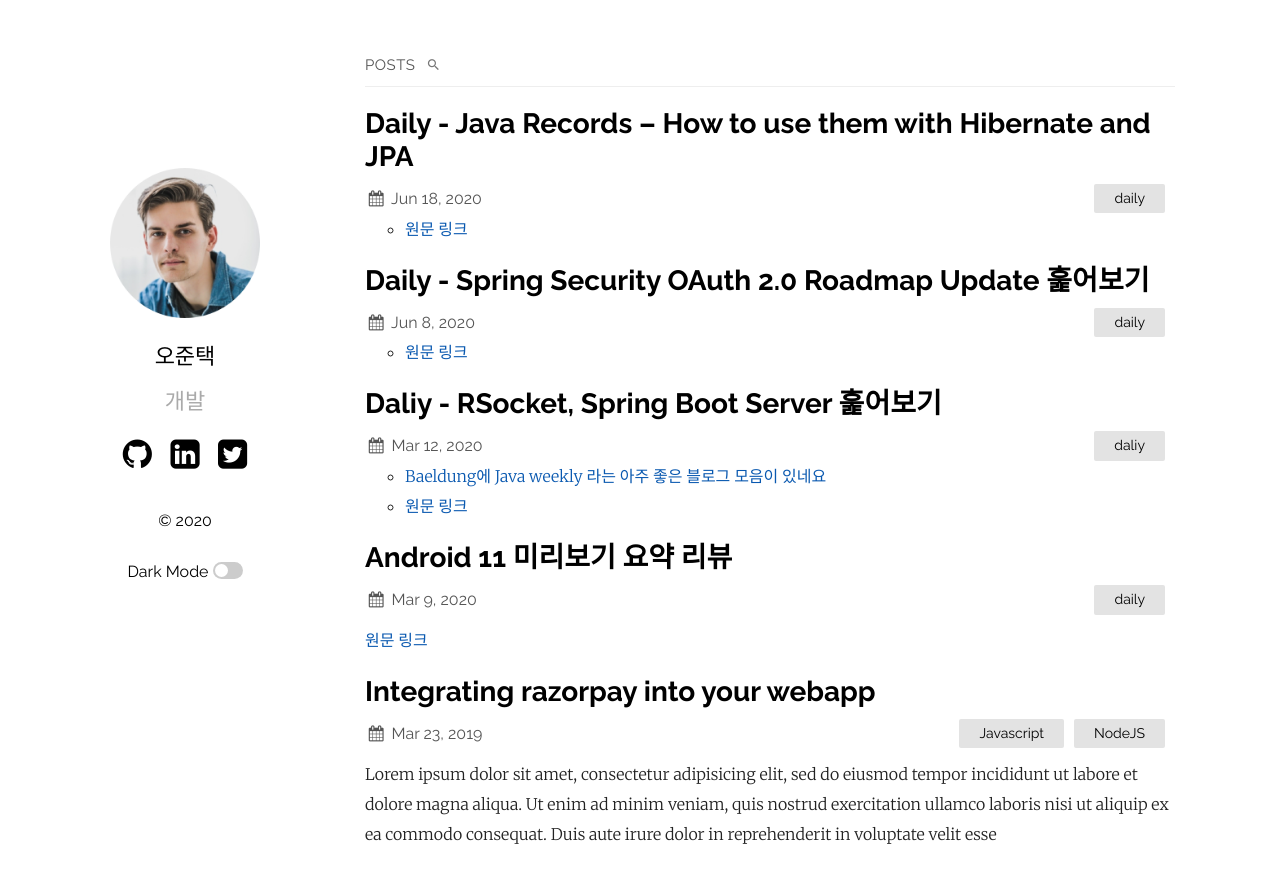
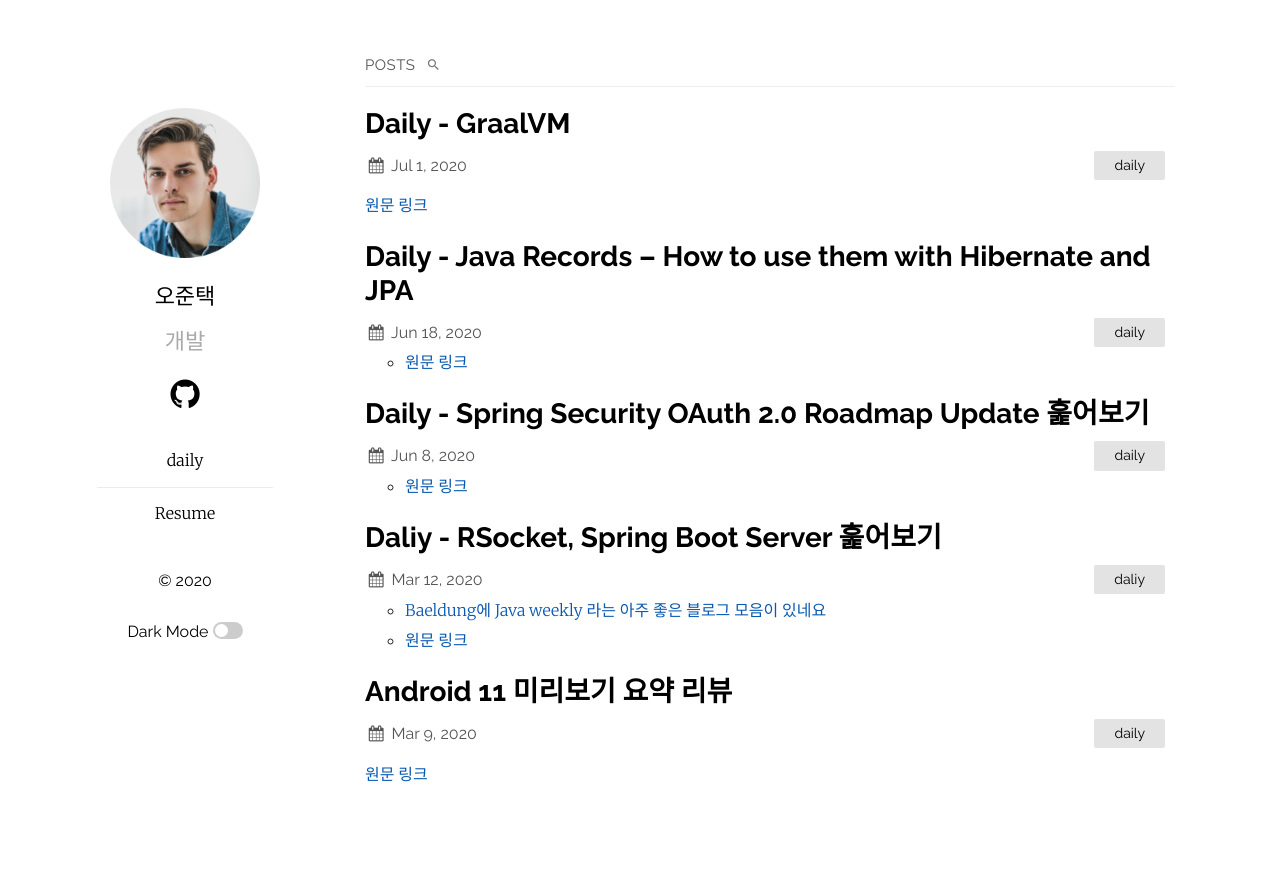
Before and after one commit to ohjuntaek/ohjuntaek.github.io, a Jekyll site: the page built from index.md, in a window 1280 px wide. Shown: the top 883 px of the page. Built offline with Jekyll 4.4.1, drawn with Linux system fonts in a browser that asks for light colours.

Commit message:
graal vm

````diff
--- a/Gemfile
+++ b/Gemfile
@@ -2,3 +2,5 @@
 
 source "https://rubygems.org"
 gemspec
+
+gem "plainwhite"
--- a/_config.yml
+++ b/_config.yml
@@ -16,12 +16,19 @@ plainwhite:
   sitemap: true # set to true to generate sitemap.xml content
   search: true # set to true to enable searchbar
   dark_mode: true # set to true to add dark mode toggle
+  disqus_shortname: JuneTaek Oh
+  show_excerpts: true
+  navigation:
+  - title: daily
+    url: "/daliy"
+  - title: Resume
+    url: "/resume"
 
   # generate social links in footer
   social_links:
-    twitter: thelehhman
-    github:  thelehhman
-    linkedIn: in/thelehhman
+    # twitter: thelehhman
+    github:  ohjuntaek
+    # linkedIn: in/thelehhman
     rss: rss
     # dribbble: jekyll
     # flickr:   jekyll
@@ -46,6 +53,7 @@ plainwhite:
 
 # Build settings
 theme: plainwhite
+remote_theme: thelehhman/plainwhite-jekyll
 
 plugins:
   - jekyll-seo-tag
--- a/_posts/2019-03-23-welcome-to-jekyll.markdown
+++ /dev/null
@@ -1,28 +0,0 @@
----
-layout: post
-title:  "Integrating razorpay into your webapp"
-date:   2019-03-23 21:03:36 +0530
-categories: Javascript NodeJS
----
-Lorem ipsum dolor sit amet, consectetur adipisicing elit, sed do eiusmod tempor incididunt ut labore et dolore magna aliqua. Ut enim ad minim veniam, quis nostrud exercitation ullamco laboris nisi ut aliquip ex ea commodo consequat. Duis aute irure dolor in reprehenderit in voluptate velit esse
-
-```javascript
-const Razorpay = require('razorpay');
-
-let rzp = Razorpay({
-	key_id: 'KEY_ID',
-	secret: 'name'
-});
-
-// capture request
-rzp.capture(payment_id, cost)
-	.then(function (data) {
-		return 2;
-	})
-```
-
-Check out the [Jekyll docs][jekyll-docs] for more info on how to get the most out of Jekyll. File all bugs/feature requests at [Jekyll’s GitHub repo][jekyll-gh]. If you have questions, you can ask them on [Jekyll Talk][jekyll-talk].
-
-[jekyll-docs]: https://jekyllrb.com/docs/home
-[jekyll-gh]:   https://github.com/jekyll/jekyll
-[jekyll-talk]: https://talk.jekyllrb.com/
````
Also changed, not shown: _posts/daily/2020-07-01-GraalVM.md (added, +150 -0 lines), _posts/daily/2020-07-01-19-40-52.png (added), _posts/daily/2020-07-01-19-41-04.png (added), 2 other files.
